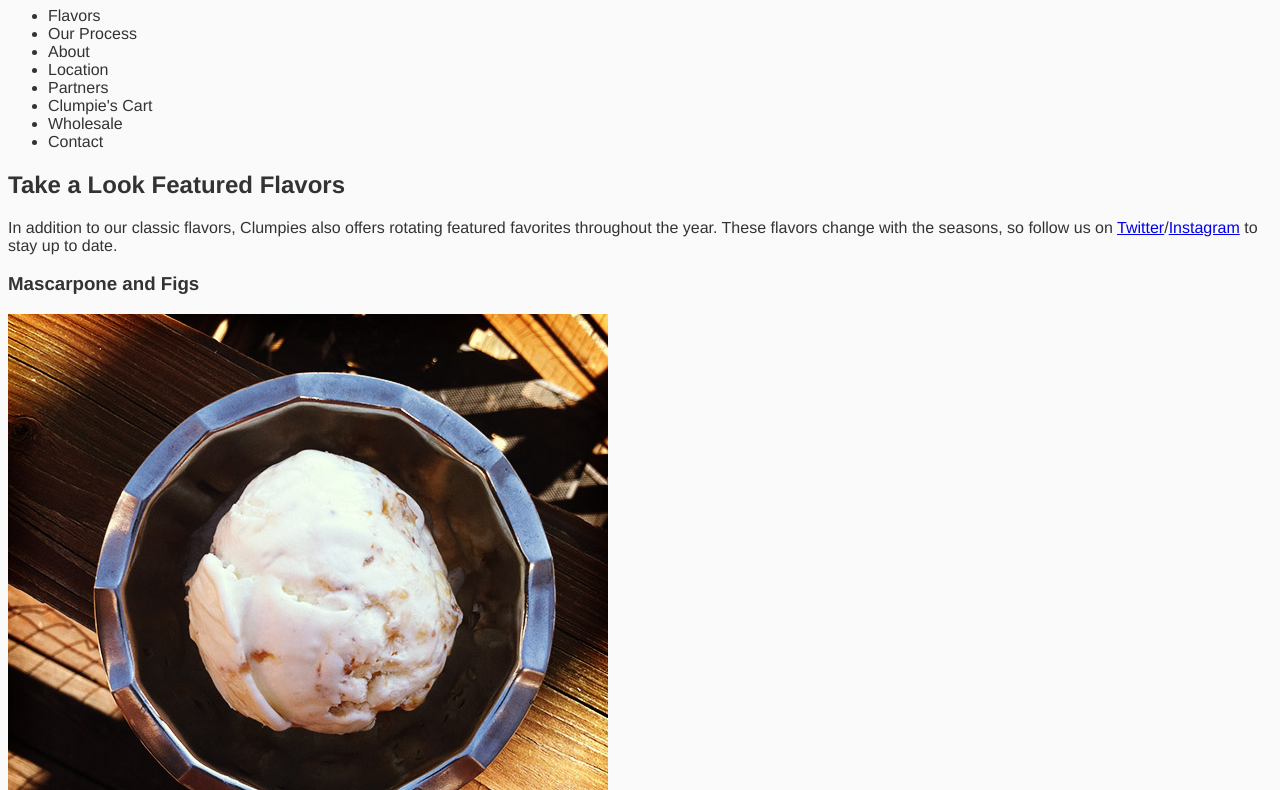
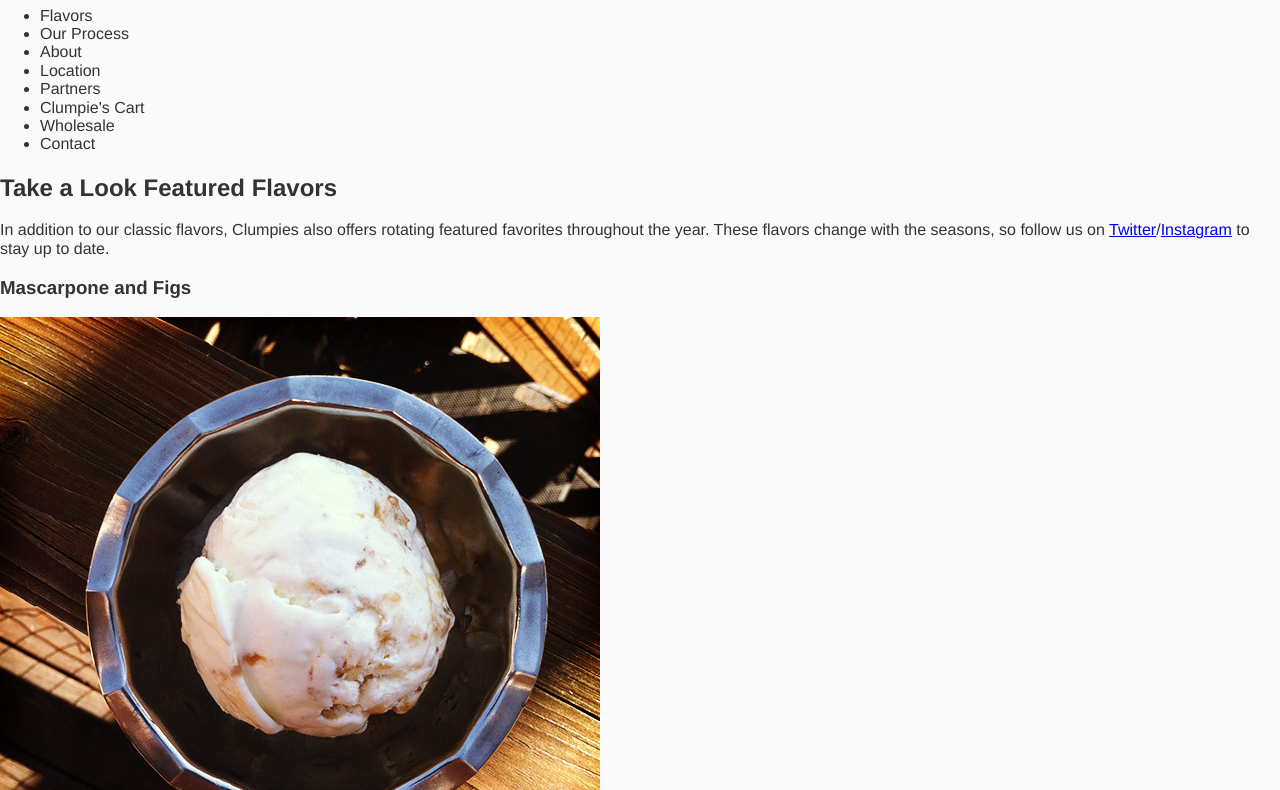
Before and after one commit to lizbur10/clumpies-rebuild, a website: page app/index.html in a window 1280 px wide. Shown: the part 73-863 px from the top of the page. Drawn offline with nearby package versions, Linux system fonts and the light colour scheme; files that its build step writes are made by us from their sources.

Commit message:
installed normalize.css

```diff
--- a/app/index.html
+++ b/app/index.html
@@ -10,6 +10,7 @@
         <!-- build:css styles/vendor.css -->
         <!-- bower:css -->
         <link rel="stylesheet" href="bower_components/fontawesome/css/font-awesome.css" />
+        <link rel="stylesheet" href="bower_components/normalize.css/normalize.css" />
         <!-- endbower -->
         <!-- endbuild -->
 
--- a/bower.json
+++ b/bower.json
@@ -4,7 +4,8 @@
   "dependencies": {
     "modernizr": "~2.6.2",
     "jquery": "~1.11.0",
-    "fontawesome": "~4.2.0"
+    "fontawesome": "~4.2.0",
+    "normalize.css": "~3.0.2"
   },
   "devDependencies": {}
 }
```
